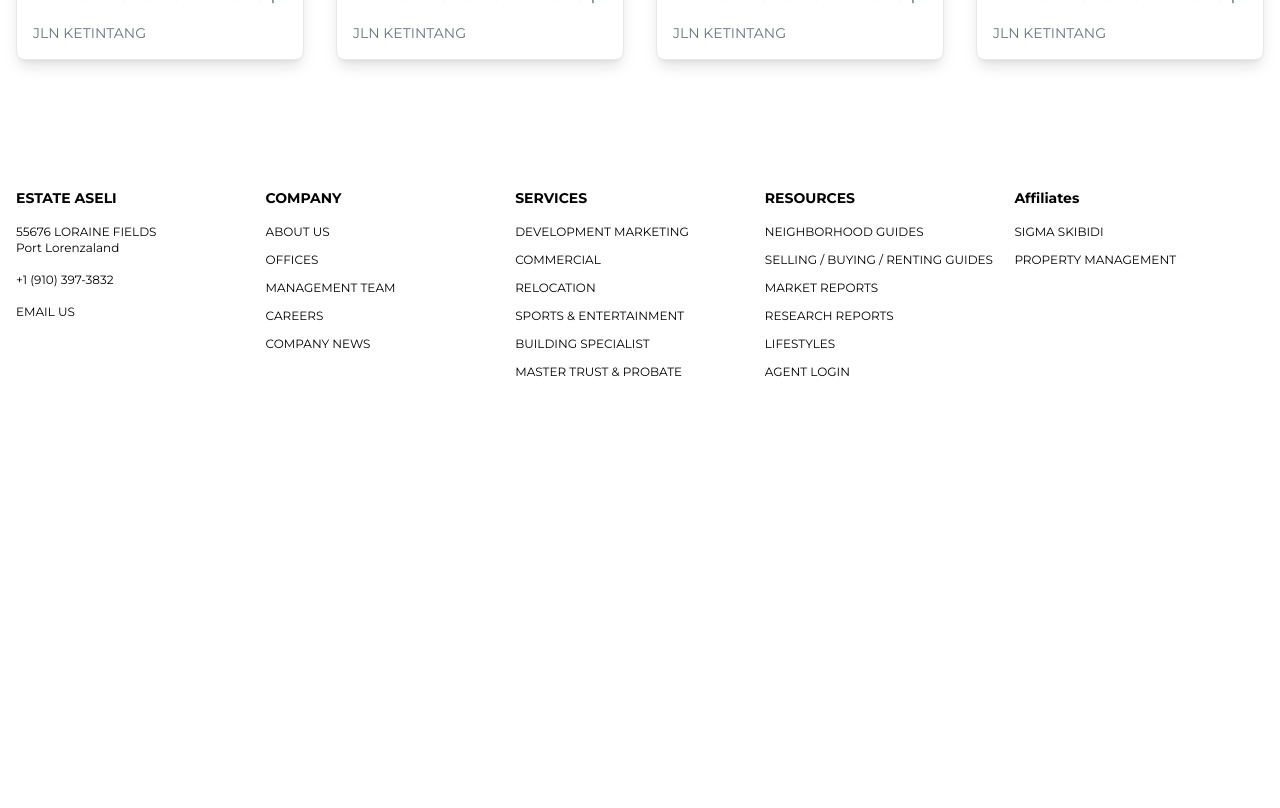
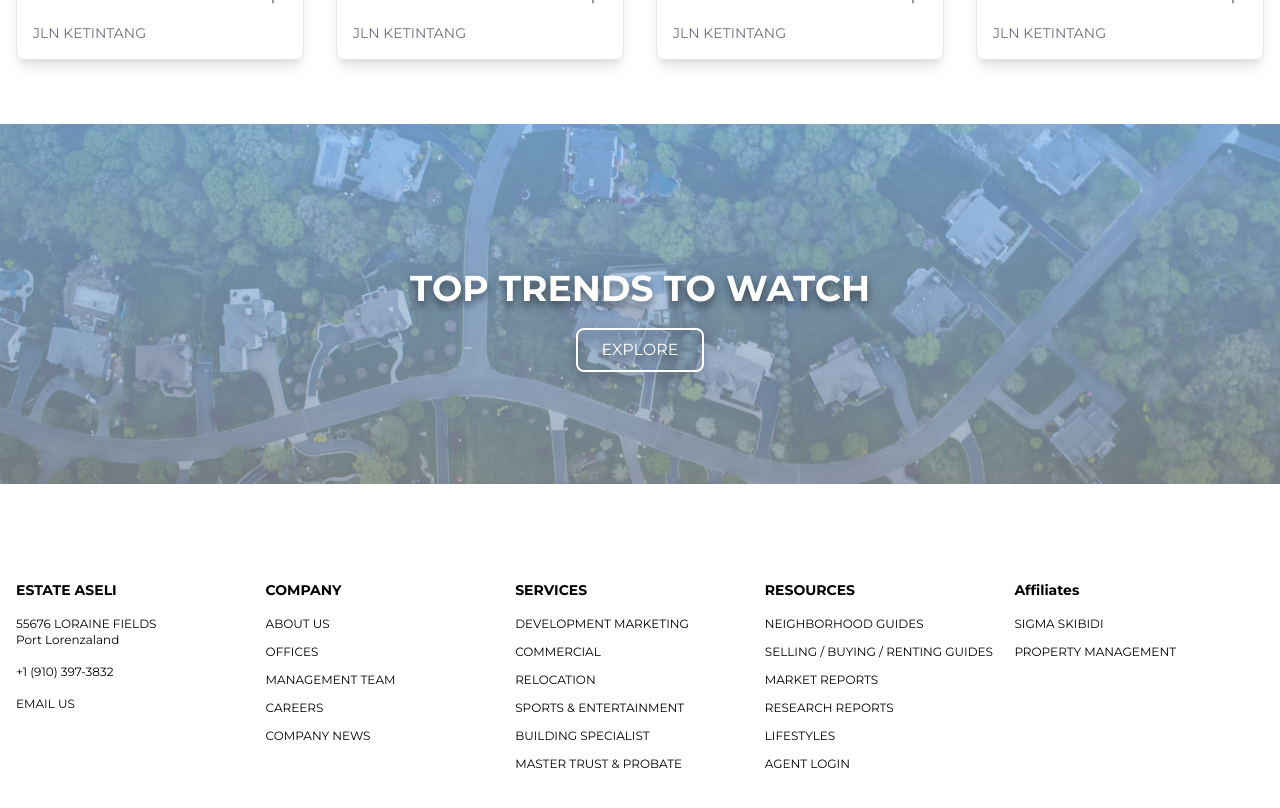
Before and after one commit to IvanSahmura/landingPageRealEstate, a Next.js app in the folder realestate/: page / in a window 1280 px wide. Shown: the part 2020-2828 px from the top of the page. Before the commit the page ends 2456 px from the top, so only its background shows below. Built offline with nearby package versions, Linux system fonts and the light colour scheme.

Commit message:
banner bottom

```diff
--- a/realestate/app/globals.css
+++ b/realestate/app/globals.css
@@ -4,7 +4,7 @@
 
 @layer components{
     .NavBarLi{
-        @apply hover:underline hover:text-blue-600 duration-200
+        @apply hover:text-blue-600 duration-200
     }
 
     .Flist{
--- a/realestate/app/page.tsx
+++ b/realestate/app/page.tsx
@@ -3,6 +3,7 @@ import Nav from "@/components/NavBar/Nav";
 import Hero from "@/components/Header/Hero";
 import Footer from "@/components/footer/Footer";
 import Cards from "@/components/cards/Cards";
+import Trends from "@/components/Trends/Trends";
 
 export default function Home() {
   return (
@@ -149,6 +150,7 @@ export default function Home() {
             />
         </div>
       </div>
+      <Trends />
       <Footer />
     </main>
   );
--- a/realestate/components/NavBar/Dropdown.tsx
+++ b/realestate/components/NavBar/Dropdown.tsx
@@ -9,7 +9,7 @@ interface DropDownProps{
 const Dropdown: React.FC<DropDownProps> = ({isOpen}) => {
 
   return (
-      <CSSTransition in={isOpen} timeout={200} classNames="slide" unmountOnExit>
+      <CSSTransition in={isOpen} timeout={200} classNames="slide  " unmountOnExit>
         <ul className="absolute text-xs mt-2 bg-white shadow-lg p-5 space-y-5">
             <li><a href="http://">PROPERTY TYPE</a></li>
             <li><a href="http://">PRICE RANGE</a></li>
--- a/realestate/components/NavBar/Nav.tsx
+++ b/realestate/components/NavBar/Nav.tsx
@@ -1,5 +1,5 @@
 "use client"
-import { useState, useRef } from "react"
+import { useState, useRef, useEffect } from "react"
 import Dropdown from "./Dropdown";
 import DropdownSell from "./DropdownSell";
 import DropdownRent from "./DropdownRent";
--- a/realestate/components/Trends/Trends.tsx
+++ b/realestate/components/Trends/Trends.tsx
@@ -1,7 +1,24 @@
 
 function Trends() {
   return (
-    <div>Trends</div>
+    <div className="relative bg-gradient-to-t from-gray-400 to-blue-300 mb-8 pt-28 md:pt-0">
+      <div
+        className="absolute inset-0 bg-cover bg-center opacity-30"
+        style={{
+          backgroundImage: "url('/background/2.jpg')",
+        }}
+      ></div>
+      <div className="relative mx-auto px-8 py-28 flex flex-col gap-2 md:flex-row items-center justify-evenly">
+        <div className="mt-8 mb-8 md:mb-0 text-center">
+          <h1 className="text-4xl md:text-4xl text-white font-bold mb-5 drop-shadow-[0_5px_4px_rgba(0,0,0,0.5)]">
+            TOP TRENDS TO WATCH
+          </h1>
+          <button className=" text-white bg-transparent border-white border-2 px-6 py-2 rounded-lg drop-shadow-[0_5px_4px_rgba(0,0,0,0.5)]
+          hover:bg-blue-500 duration-300">EXPLORE</button>
+
+        </div>
+      </div>
+    </div>
   )
 }
 
```
Also changed, not shown: realestate/public/background/2.jpg (added).
